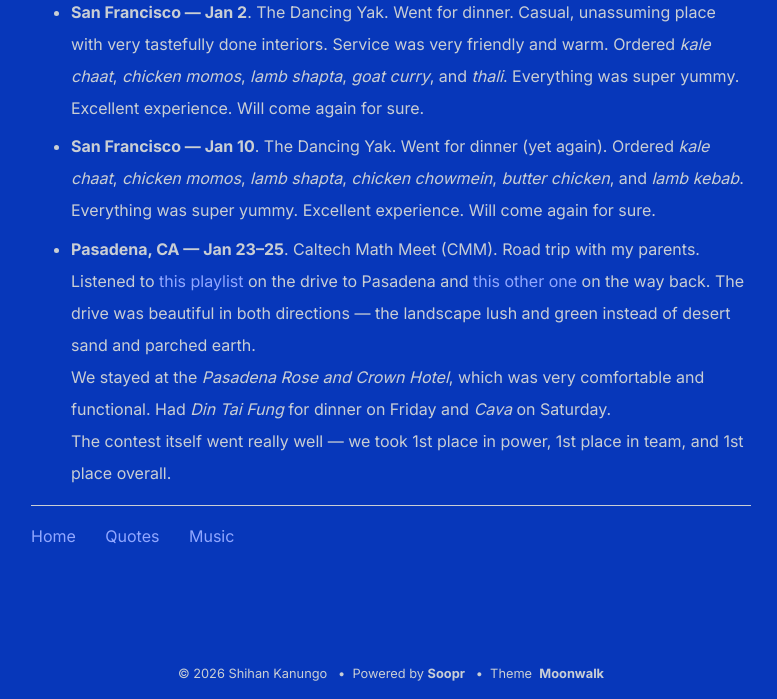
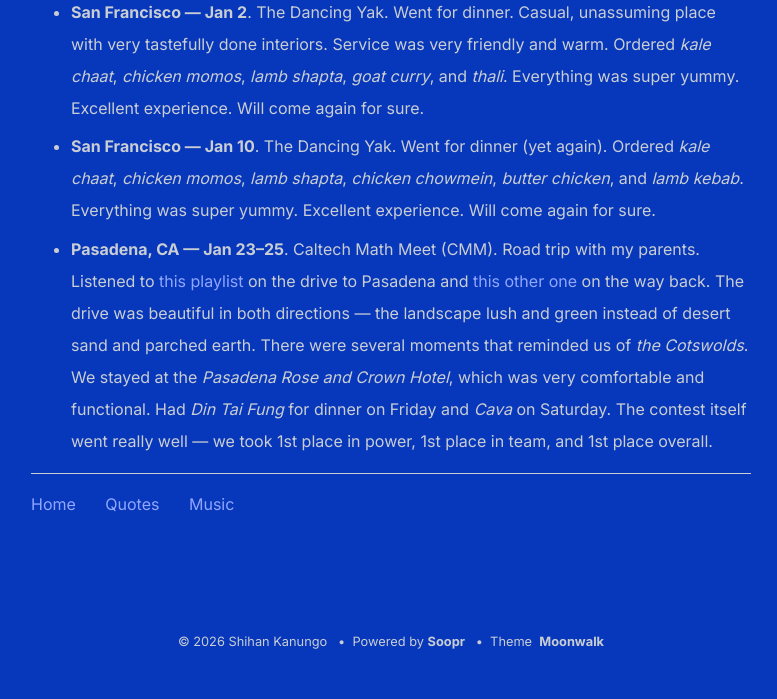
Before and after one commit to shihankanungo/shihankanungo.github.io, a Jekyll site: the page built from travel.md, in a window 1280 px wide. Shown: the part 680-1379 px from the top of the page, without its empty margins (249-1026 px from the left). Built offline with Jekyll 4.4.1, drawn with Linux system fonts in a browser that asks for light colours; after the commit the page ends 1347 px from its top, so only the background shows below that.

Commit message:
Update travel.md

```diff
--- a/travel.md
+++ b/travel.md
@@ -9,4 +9,4 @@
 
 - **San Francisco --- Jan 2**. The Dancing Yak. Went for dinner. Casual, unassuming place with very tastefully done interiors. Service was very friendly and warm. Ordered *kale chaat*, *chicken momos*, *lamb shapta*, *goat curry*, and *thali*. Everything was super yummy. Excellent experience. Will come again for sure.
 - **San Francisco --- Jan 10**. The Dancing Yak. Went for dinner (yet again). Ordered *kale chaat*, *chicken momos*, *lamb shapta*, *chicken chowmein*, *butter chicken*, and *lamb kebab*. Everything was super yummy. Excellent experience. Will come again for sure.
-- **Pasadena, CA --- Jan 23--25**. Caltech Math Meet (CMM). Road trip with my parents. Listened to [this playlist](https://open.spotify.com/playlist/3nuVXLEao4eoONInGsuDg7?si=deed7bae5f5e4c4b) on the drive to Pasadena and [this other one](https://open.spotify.com/playlist/32wdIEm5MTG3QZCevX4Fcq?si=e50e484fb3164f14) on the way back. The drive was beautiful in both directions &mdash; the landscape lush and green instead of desert sand and parched earth. <br> We stayed at the *Pasadena Rose and Crown Hotel*, which was very comfortable and functional. Had *Din Tai Fung* for dinner on Friday and *Cava* on Saturday. <br> The contest itself went really well &mdash; we took 1st place in power, 1st place in team, and 1st place overall.
+- **Pasadena, CA --- Jan 23--25**. Caltech Math Meet (CMM). Road trip with my parents. Listened to [this playlist](https://open.spotify.com/playlist/3nuVXLEao4eoONInGsuDg7?si=deed7bae5f5e4c4b) on the drive to Pasadena and [this other one](https://open.spotify.com/playlist/32wdIEm5MTG3QZCevX4Fcq?si=e50e484fb3164f14) on the way back. The drive was beautiful in both directions &mdash; the landscape lush and green instead of desert sand and parched earth. There were several moments that reminded us of *the Cotswolds*. We stayed at the *Pasadena Rose and Crown Hotel*, which was very comfortable and functional. Had *Din Tai Fung* for dinner on Friday and *Cava* on Saturday. The contest itself went really well &mdash; we took 1st place in power, 1st place in team, and 1st place overall.
```
